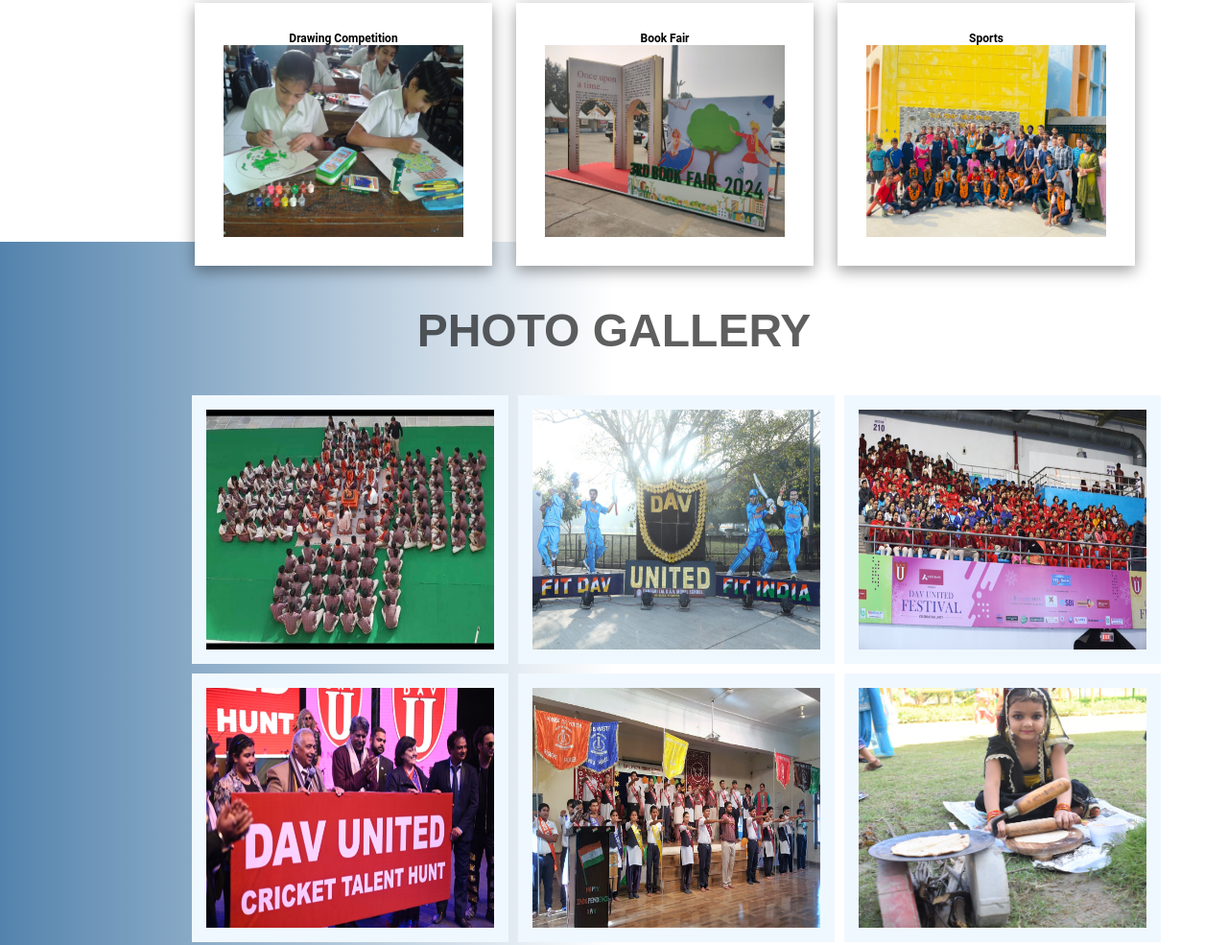
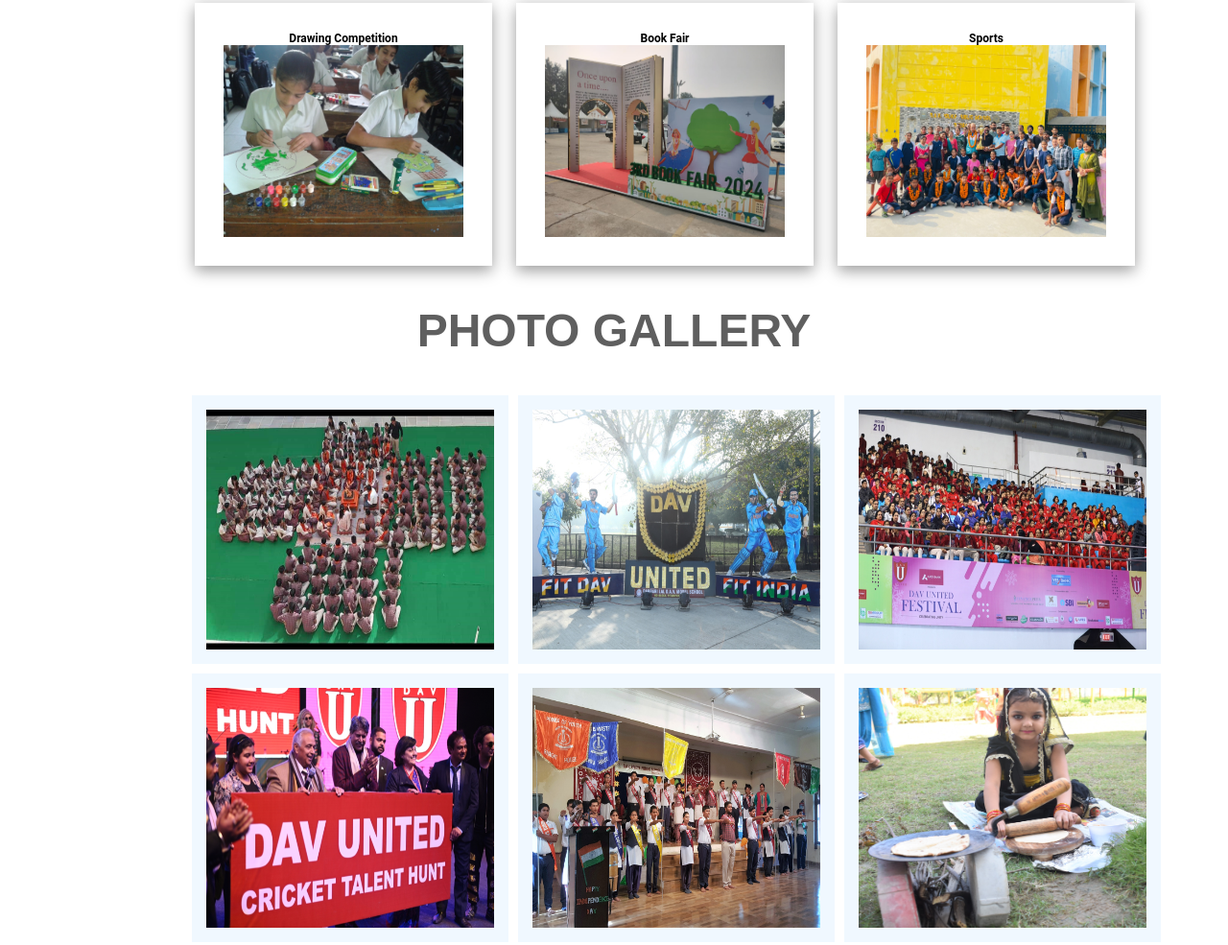
Before and after one commit to 1krishan1/school-website, a plain HTML site: page index.html in a window 1280 px wide. Shown: the part 1357-2342 px from the top of the page at 96% size. Drawn offline with Linux system fonts and the light colour scheme.

Commit message:
Add files via upload

```diff
--- a/css/style.css
+++ b/css/style.css
@@ -364,7 +364,7 @@ color: black;
 
 .pharea {
     /* background-color: #ae1bda14; */
-    background: linear-gradient(90deg,#004785ac 0%, #ffffff 50%);
+    /* background: linear-gradient(90deg,#004785ac 0%, #ffffff 50%); */
     height: 750;
     margin-top: -730;
 
```
